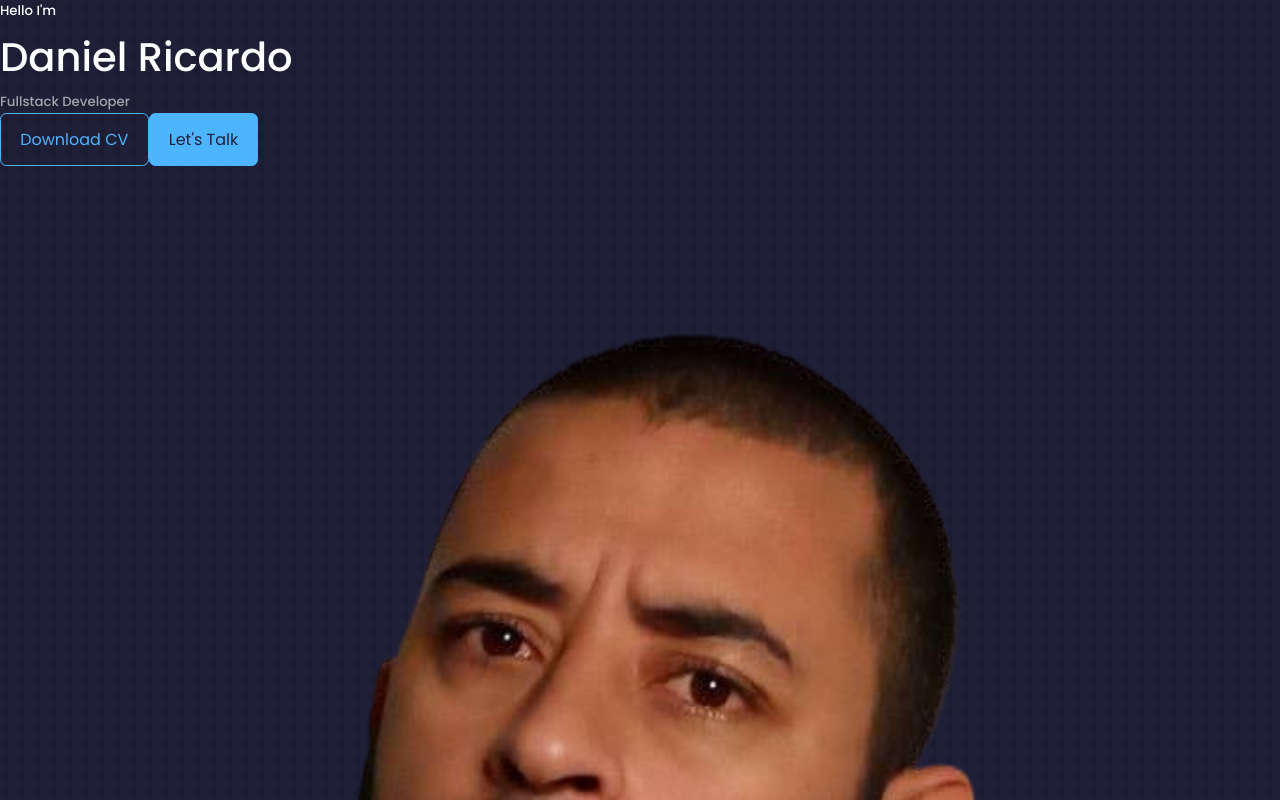
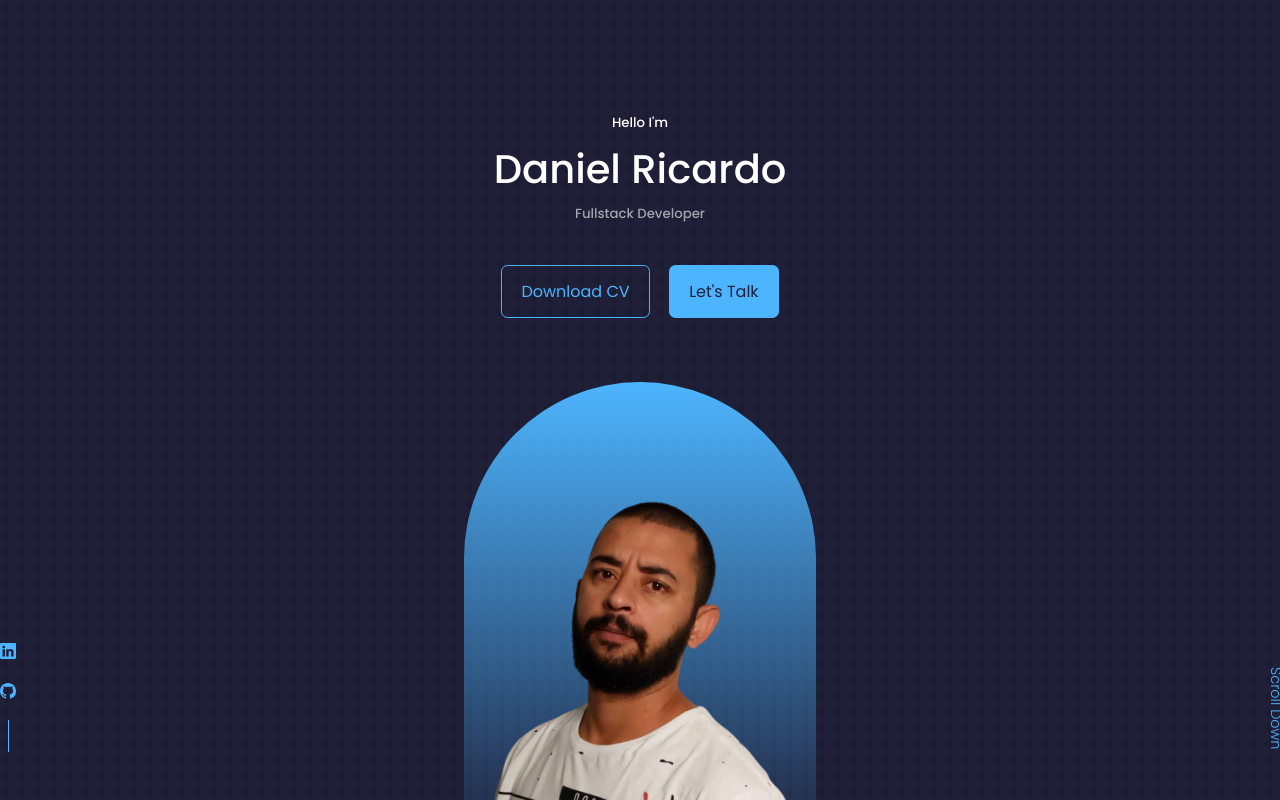
Before and after one commit to danricardo88/portfolioReactJs, a React (Create React App) app: page / in a window 1280 px wide. Shown: the top 800 px of the page. Built offline with nearby package versions, Linux system fonts and the light colour scheme.

Commit message:
header quase 90%

```diff
--- a/src/components/header/Header.jsx
+++ b/src/components/header/Header.jsx
@@ -2,6 +2,7 @@
 import './header.css';
 import CTA from './CTA';
 import ME from '../../assets/me.png'
+import HeaderSocial from './HeaderSocial';
 
 const Header = () => {
   return (
@@ -11,10 +12,13 @@
         <h1>Daniel Ricardo</h1>
         <h5 className='text-light'>Fullstack Developer</h5>
         <CTA />
+        <HeaderSocial />
 
         <div className="me">
           <img src={ME} alt="me" />
         </div>
+
+        <a href="#contact" className='scroll__down'>Scroll Down</a>
       </div>
     </header>
   )
--- a/src/components/header/HeaderSocial.jsx
+++ b/src/components/header/HeaderSocial.jsx
@@ -1,13 +1,15 @@
-import React from 'react'
+import React from 'react';
+import {BsLinkedin} from 'react-icons/bs';
+import {GoMarkGithub} from 'react-icons/go'
 
 const HeaderSocial = () => {
   return (
     <div className='header__socials'>
-      <a href="https://www.linkedin.com/in/danielricardo/" target='_blank' rel="noreferrer"></a>
-      <a href="https://www.linkedin.com/in/danielricardo/" target='_blank' rel="noreferrer"></a>
-      <a href="https://www.linkedin.com/in/danielricardo/" target='_blank' rel="noreferrer"></a>
+      <a href="https://linkedin.com" target='_blank' rel="noreferrer"><BsLinkedin /></a>
+      <a href="https://github.com" target='_blank' rel="noreferrer"><GoMarkGithub /></a>
+      {/* <a href="https://.com" target='_blank'></a> */}
     </div>
   )
 }
 
-export default HeaderSocial
+export default HeaderSocial;
--- a/src/components/header/header.css
+++ b/src/components/header/header.css
@@ -0,0 +1,85 @@
+header {
+  height: 100vh;
+  padding-top: 7rem;
+  overflow: hidden;
+}
+
+.header__container {
+  text-align: center;
+  height: 100%;
+  position: relative;
+}
+
+/* ======= CTA =======*/
+
+.cta {
+  margin-top: 2.5rem;
+  display: flex;
+  gap: 1.2rem;
+  justify-content: center;
+}
+
+/* ======= HEADER SOCIALS =======*/
+
+.header__socials {
+  display: flex;
+  flex-direction: column;
+  align-items: center;
+  gap: 0.8rem;
+  position: absolute;
+  left: 0;
+  bottom: 3rem;
+}
+
+.header__socials::after {
+  content: '';
+  width: 1px;
+  height: 2rem;
+  background: var(--color-primary);
+}
+
+/* ======= ME =======*/
+
+.me {
+  background: linear-gradient(var(--color-primary), transparent);
+  width: 22rem;
+  height: 30rem;
+  position: absolute;
+  left: calc(50% - 11rem);
+  margin-top: 4rem;
+  border-radius: 12rem 12rem 0 0;
+  overflow: hidden;
+  padding: 5rem 1.5rem 1.5rem 1.5rem;
+}
+
+/* ======= SCROLL DOWN =======*/
+
+.scroll__down {
+  position: absolute;
+  right: -2.3rem;
+  bottom: 5rem;
+  transform: rotate(90deg);
+  font-weight: 300;
+  font-size: 0.9rem;
+}
+
+/* ======= MEDIA QUERIES (MEDIUM DEVICES) ======== */
+
+@media screen and (max-width: 1024px) {
+  header {
+    height: 68vh;
+  }
+}
+
+/* ======= MEDIA QUERIES (SMALL DEVICES) ======== */
+
+@media screen and (max-width: 600px) {
+  header {
+    height: 100vh;
+  }
+
+  .header__socials,
+  .scroll__down {
+    display: none;
+  }
+}
```
